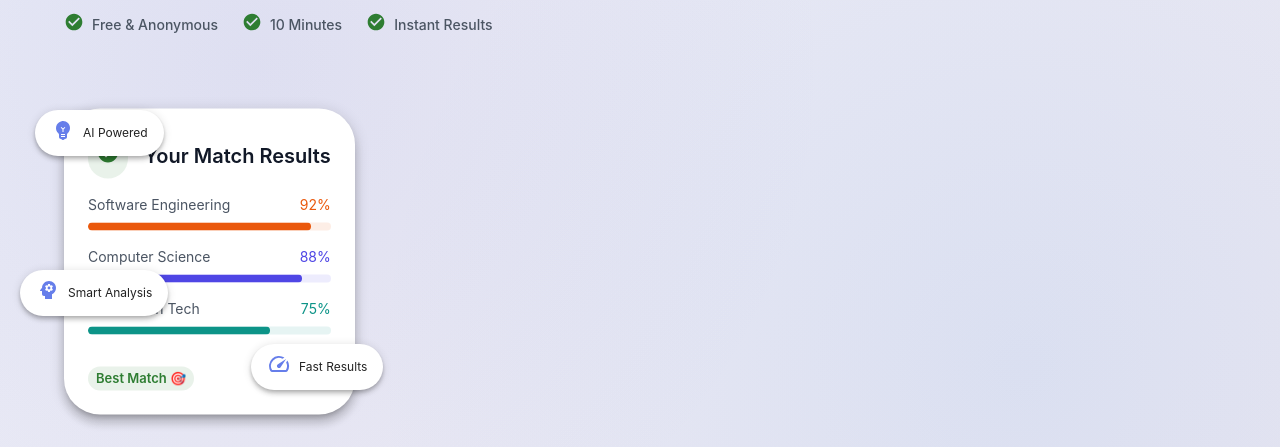
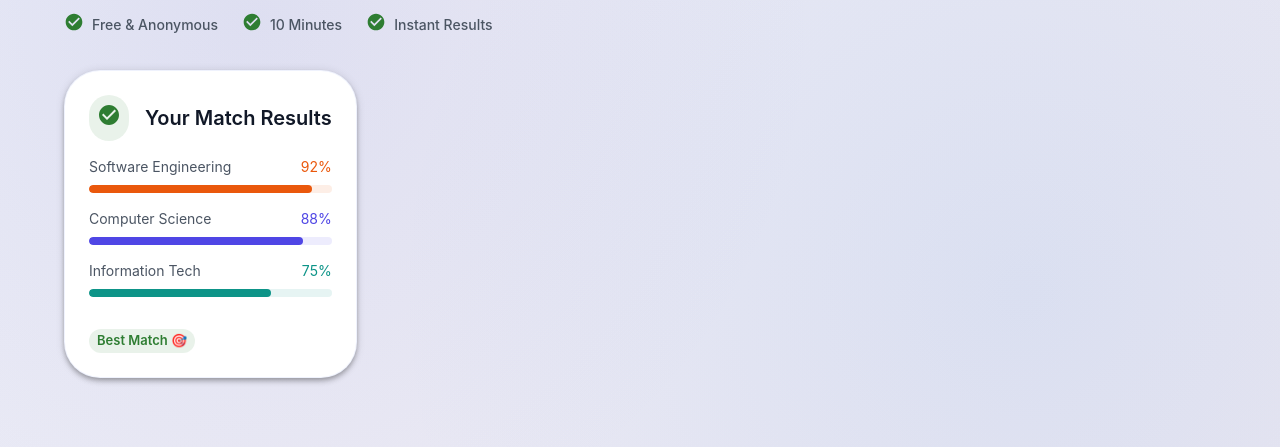
Before and after one commit to Asladdiin92/cci-department-guidance, a React app in the folder frontend/: page / in a window 1280 px wide. Shown: the part 505-952 px from the top of the page. Built offline with nearby package versions, Linux system fonts and the light colour scheme; no server answers; the HTML template or start-up script is replaced by a standard one.

Commit message:
fix: Remove overlapping floating badges and floating animation for cleaner hero layout

```diff
--- a/frontend/src/components/Hero.jsx
+++ b/frontend/src/components/Hero.jsx
@@ -227,26 +227,19 @@ const Hero = () => {
             <Grid item xs={12} md={6}>
               <Box
                 sx={{
-                  position: 'relative',
-                  height: { xs: 300, md: 400 },
                   display: 'flex',
                   alignItems: 'center',
-                  justifyContent: 'center'
+                  justifyContent: 'center',
+                  height: '100%'
                 }}
               >
                 <Card
-                  elevation={8}
+                  elevation={4}
                   sx={{
                     width: '100%',
-                    maxWidth: 400,
+                    maxWidth: 450,
                     borderRadius: 3,
-                    overflow: 'visible',
-                    position: 'relative',
-                    animation: 'float 3s ease-in-out infinite',
-                    '@keyframes float': {
-                      '0%, 100%': { transform: 'translateY(0px)' },
-                      '50%': { transform: 'translateY(-20px)' }
-                    }
+                    border: `1px solid ${alpha(theme.palette.primary.main, 0.1)}`
                   }}
                 >
                   <CardContent sx={{ p: 3 }}>
@@ -315,38 +308,6 @@ const Hero = () => {
                     />
                   </CardContent>
                 </Card>
-
-                {/* Floating badges */}
-                {[
-                  { icon: <EmojiObjects />, text: 'AI Powered', top: '10%', left: '-10%' },
-                  { icon: <Speed />, text: 'Fast Results', bottom: '20%', right: '-10%' },
-                  { icon: <Psychology />, text: 'Smart Analysis', top: '50%', left: '-15%' }
-                ].map((badge, idx) => (
-                  <Card
-                    key={idx}
-                    elevation={4}
-                    sx={{
-                      position: 'absolute',
-                      ...Object.fromEntries(Object.entries(badge).filter(([k]) => ['top', 'bottom', 'left', 'right'].includes(k))),
-                      display: { xs: 'none', md: 'flex' },
-                      alignItems: 'center',
-                      gap: 1,
-                      py: 1,
-                      px: 2,
-                      borderRadius: 2,
-                      animation: `pulse${idx} 2s ease-in-out infinite`,
-                      [`@keyframes pulse${idx}`]: {
-                        '0%, 100%': { transform: 'scale(1)' },
-                        '50%': { transform: 'scale(1.05)' }
-                      }
-                    }}
-                  >
-                    <Box sx={{ color: 'primary.main' }}>{badge.icon}</Box>
-                    <Typography variant="caption" fontWeight={600}>
-                      {badge.text}
-                    </Typography>
-                  </Card>
-                ))}
               </Box>
             </Grid>
           </Grid>
```
